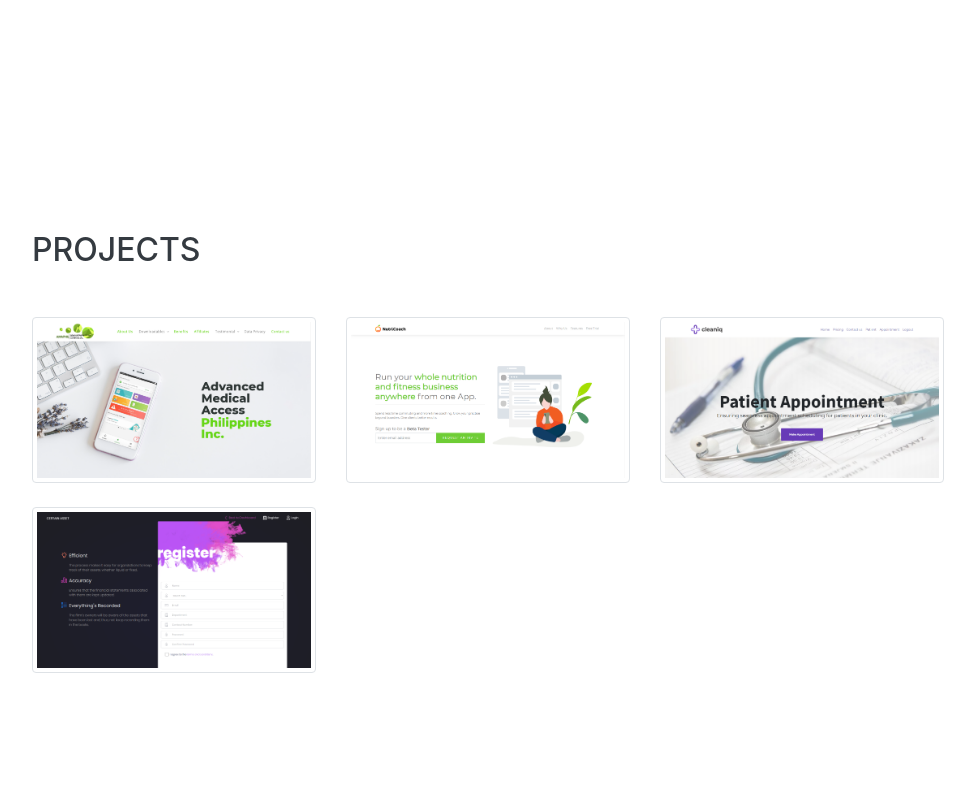
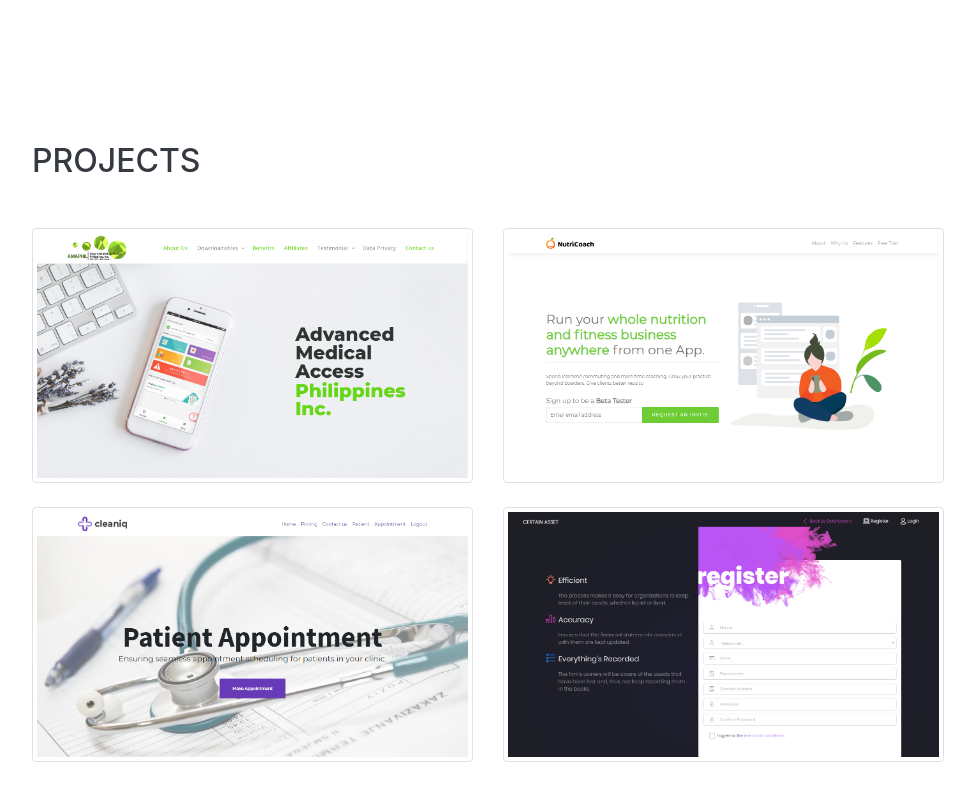
Before and after one commit to kaeri-gg/web-cv, a website with bundled scripts: page index.html in a window 1280 px wide. Shown: the part 5130-5930 px from the top of the page, without its empty margins (288-1263 px from the left). Built offline with nearby package versions, Linux system fonts and the light colour scheme; a web font is replaced by a local one.

Commit message:
adjust portfolio gallery and font size

```diff
--- a/css/resume.css
+++ b/css/resume.css
@@ -5,9 +5,10 @@
  */
 
 body {
-    font-family: 'Muli', -apple-system, BlinkMacSystemFont, 'Segoe UI', Roboto, 'Helvetica Neue', Arial, sans-serif, 'Apple Color Emoji', 'Segoe UI Emoji', 'Segoe UI Symbol', 'Noto Color Emoji';
+    font-family: "Muli", -apple-system, BlinkMacSystemFont, "Segoe UI", Roboto, "Helvetica Neue", Arial, sans-serif, "Apple Color Emoji", "Segoe UI Emoji", "Segoe UI Symbol", "Noto Color Emoji";
     padding-top: 54px;
     color: #868e96;
+    font-size: 13px;
 }
 
 @media (min-width: 992px) {
@@ -23,7 +24,7 @@
 h4,
 h5,
 h6 {
-    font-family: 'Saira Extra Condensed', -apple-system, BlinkMacSystemFont, 'Segoe UI', Roboto, 'Helvetica Neue', Arial, sans-serif, 'Apple Color Emoji', 'Segoe UI Emoji', 'Segoe UI Symbol', 'Noto Color Emoji';
+    font-family: "Saira Extra Condensed", -apple-system, BlinkMacSystemFont, "Segoe UI", Roboto, "Helvetica Neue", Arial, sans-serif, "Apple Color Emoji", "Segoe UI Emoji", "Segoe UI Symbol", "Noto Color Emoji";
     font-weight: 700;
     text-transform: uppercase;
     color: #343a40;
@@ -50,7 +51,7 @@
 .subheading {
     text-transform: uppercase;
     font-weight: 500;
-    font-family: 'Saira Extra Condensed', -apple-system, BlinkMacSystemFont, 'Segoe UI', Roboto, 'Helvetica Neue', Arial, sans-serif, 'Apple Color Emoji', 'Segoe UI Emoji', 'Segoe UI Symbol', 'Noto Color Emoji';
+    font-family: "Saira Extra Condensed", -apple-system, BlinkMacSystemFont, "Segoe UI", Roboto, "Helvetica Neue", Arial, sans-serif, "Apple Color Emoji", "Segoe UI Emoji", "Segoe UI Symbol", "Noto Color Emoji";
     font-size: 1.5rem;
 }
 
@@ -72,7 +73,7 @@
 }
 
 .social-icons a:hover {
-    background-color: #E91E63;
+    background-color: #e91e63;
 }
 
 .dev-icons {
@@ -80,7 +81,7 @@
 }
 
 .dev-icons .list-inline-item i:hover {
-    color: #E91E63;
+    color: #e91e63;
 }
 
 #sideNav .navbar-nav .nav-item .nav-link {
@@ -160,15 +161,15 @@
 }
 
 .bg-primary {
-    background-color: #E91E63!important;
+    background-color: #e91e63 !important;
 }
 
 .text-primary {
-    color: #E91E63 !important;
+    color: #e91e63 !important;
 }
 
 a {
-    color: #E91E63;
+    color: #e91e63;
 }
 
 a:hover,
--- a/index.html
+++ b/index.html
@@ -384,23 +384,23 @@
                 <h2 class="mb-5">Projects</h2>
 
                 <div class="row text-center text-lg-left">
-                    <div class="col-md-4">
+                    <div class="col-md-6">
                         <a href="https://amaphil.com.ph/" target="_blank" class="d-block mb-4 h-100">
                             <img class="img-fluid img-thumbnail" src="img/amaphil.png" alt="">
                         </a>
                     </div>
-                    <div class="col-md-4">
+                    <div class="col-md-6">
                         <a href="https://www.nutricoach.pro/" target="_blank" class="d-block mb-4 h-100">
                             <img class="img-fluid img-thumbnail" src="img/nutricoach.png" alt="">
                         </a>
                     </div>
-                    <div class="col-md-4">
+                    <div class="col-md-6">
                         <a href="https://cleaniq-frontend.herokuapp.com/" target="_blank" class="d-block mb-4 h-100">
                             <img class="img-fluid img-thumbnail" src="img/appointment.png" alt="">
                         </a>
 
                     </div>
-                    <div class="col-md-4">
+                    <div class="col-md-6">
                         <a href="https://certain-asset.herokuapp.com/" target="_blank" class="d-block mb-4 h-100">
                             <img class="img-fluid img-thumbnail" src="img/certain.png" alt="">
                         </a>
```
